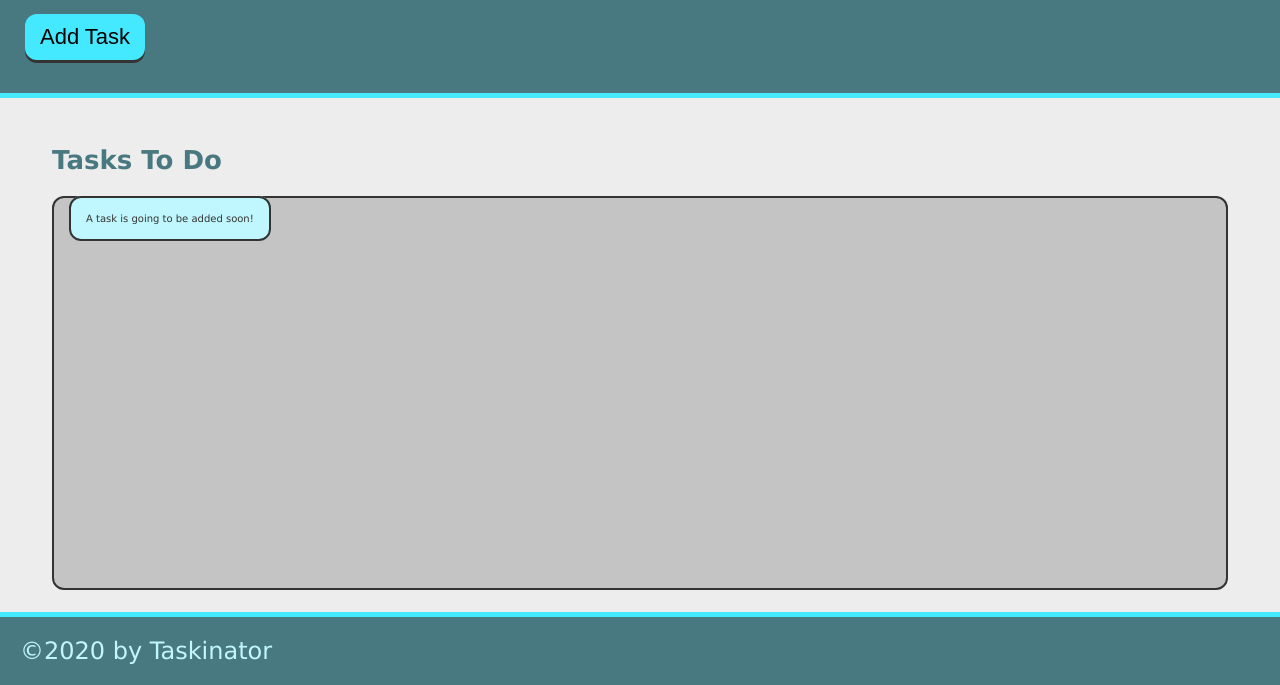
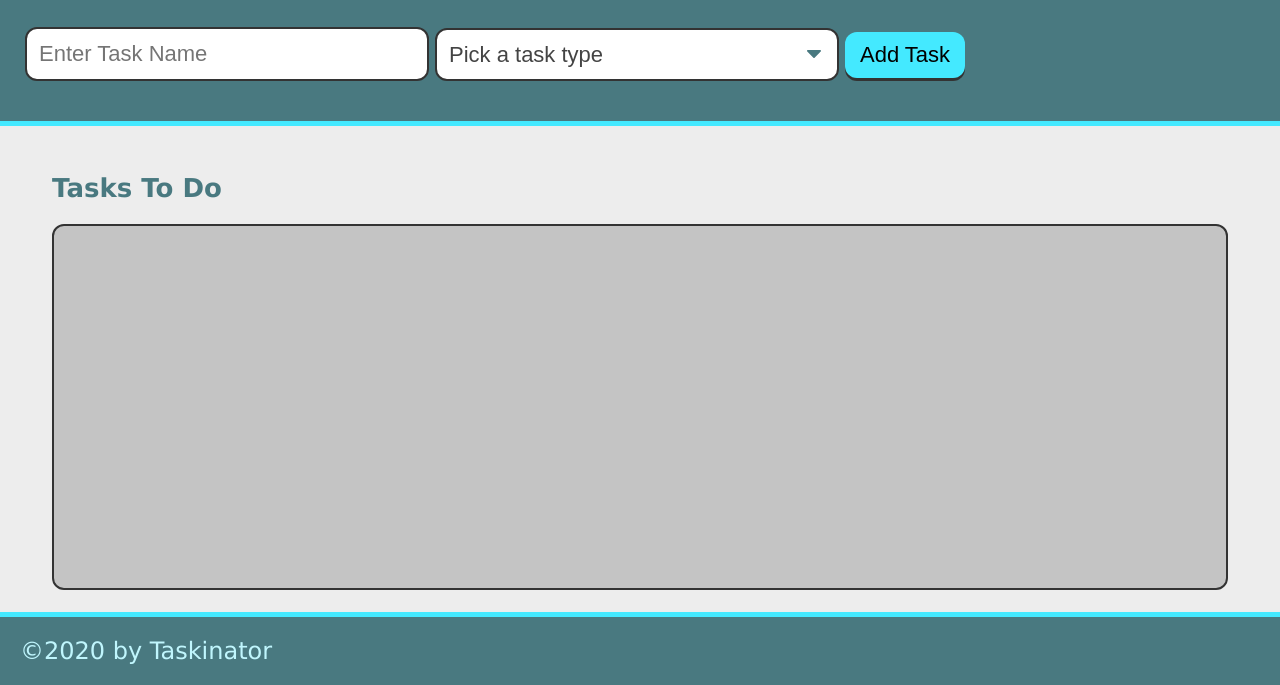
Before and after one commit to dvicj/taskinator, a plain HTML site: page index.html in a window 1280 px wide. Shown: the part 115-800 px from the top of the page. Drawn offline with Linux system fonts and the light colour scheme.

Commit message:
added drop down menu

```diff
--- a/index.html
+++ b/index.html
@@ -11,15 +11,28 @@
     <header>
         <h1 class="page-title">Taskinator</h1>
         <p>Click the button below to add a new task!</p>
-        <button class="btn" id="save-task">Add Task</button>
+        <form id="task-form">
+            <div class="form-group">
+                <input type="text" name="task-name" placeholder="Enter Task Name"/>
+            </div>
+            <div class="form-group">
+                <select name="task-type" class="select-dropdown">
+                    <option value="" disabled selected>Pick a task type</option>
+                    <option value="Print">Print</option>
+                    <option value="Web">Web</option>
+                    <option value="Mobile">Mobile</option>
+                </select>
+            </div>
+            <div class="form-group">
+                 <button class="btn" id="save-task">Add Task</button>
+            </div>
+        </form>
     </header>
 
     <main class="page-content">
         <section class="task-list-wrapper">
             <h2 class="list-title">Tasks To Do</h2>
-            <ul class="task-list" id= "tasks-to-do">
-                <il class="task-item">A task is going to be added soon!</il>
-            </ul>
+            <ul class="task-list" id= "tasks-to-do"></ul>
         </section>
     </main>
     <footer>&copy;2020 by Taskinator</footer>
```
